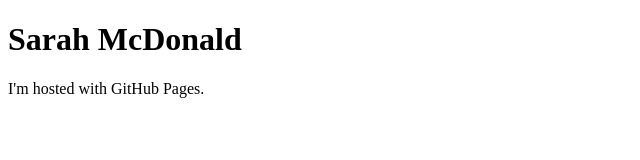
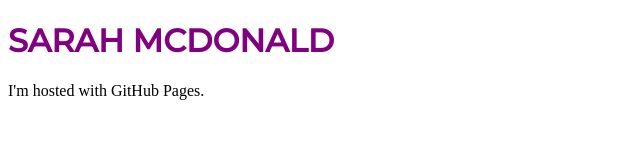
Before and after one commit to sm9dv/sm9dv.github.io, a plain HTML site: page index.html in a window 1280 px wide. Shown: the whole page, without its empty margins (0-640 px from the left). Drawn offline with Linux system fonts and the light colour scheme.

Commit message:
new font!

```diff
--- a/index.html
+++ b/index.html
@@ -1,6 +1,8 @@
 <!DOCTYPE html>
 <html>
 <body>
+<link rel="stylesheet" href="theme.css">
+<link href="https://fonts.googleapis.com/css?family=Montserrat:500&display=swap" rel="stylesheet">
 <h1>Sarah McDonald</h1>
 <p>I'm hosted with GitHub Pages.</p>
 </body>
--- /dev/null
+++ b/theme.css
@@ -0,0 +1,6 @@
+h1 {
+	color: purple;
+	font-family: 'Montserrat', sans-serif;
+	font-weight: 500px;
+	text-transform: uppercase;
+}
```
